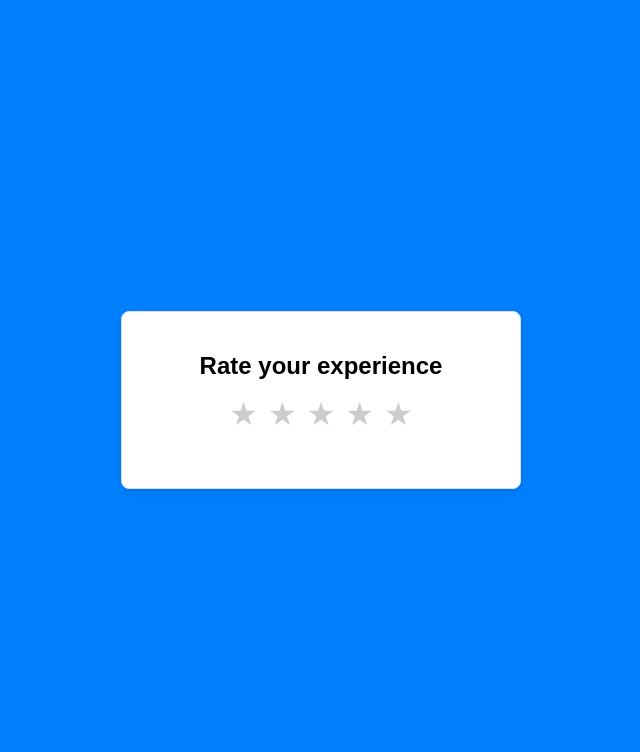
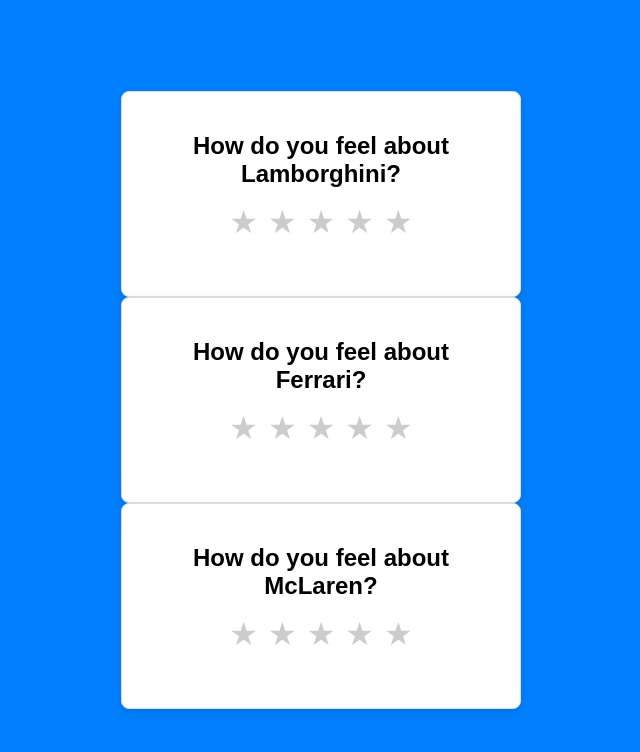
Before and after one commit to salvatoreallegra/rating-ui, a React (Vite) app: page / in a window 1280 px wide. Shown: the top 752 px of the page, without its empty margins (319-959 px from the left). Built offline with nearby package versions, Linux system fonts and the light colour scheme.

Commit message:
Add props and multiple ratings components to app.jsx

```diff
--- a/src/App.jsx
+++ b/src/App.jsx
@@ -3,7 +3,9 @@
 function App() {
   return (
     <>
-      <Ratings />
+      <Ratings heading="How do you feel about Lamborghini?" />
+      <Ratings heading="How do you feel about Ferrari?" />
+      <Ratings heading="How do you feel about McLaren?" />
     </>
   );
 }
--- a/src/components/ratings.jsx
+++ b/src/components/ratings.jsx
@@ -1,6 +1,6 @@
 import { useState } from "react";
 
-const Ratings = () => {
+const Ratings = ({ heading }) => {
   const [rating, setRating] = useState(0);
   const [hover, setHover] = useState(0);
 
@@ -13,7 +13,7 @@
   ];
   return (
     <div className="rating-container">
-      <h2>Rate your experience</h2>
+      <h2>{heading}</h2>
       <div className="stars">
         {[1, 2, 3, 4, 5].map((star) => (
           <span
```
